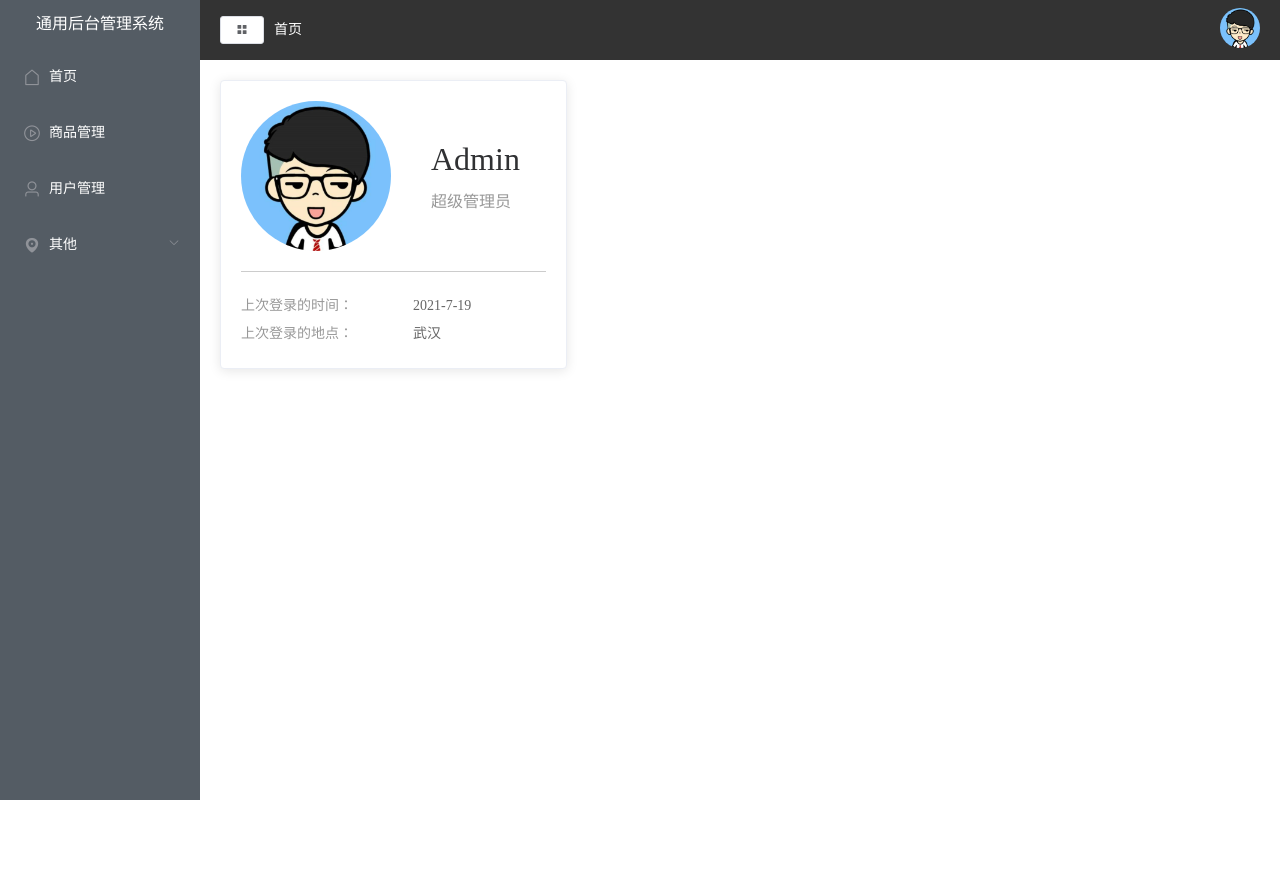
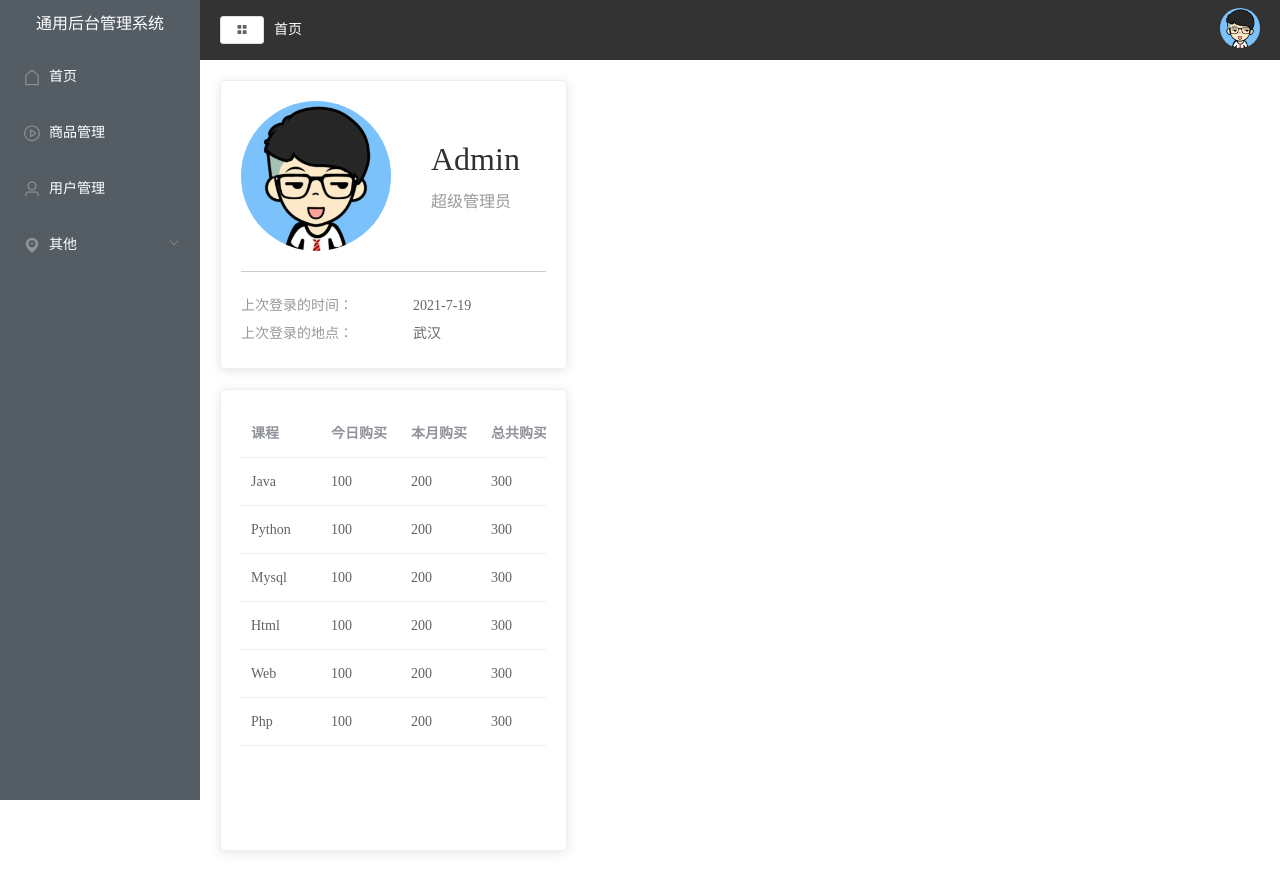
Before and after one commit to lining-lo/vue-project, a Vue app: page /#/home in a window 1280 px wide. Before the commit the page ends 800 px from the top, so only its background shows below. Built offline with nearby package versions, Linux system fonts and the light colour scheme.

Commit message:
home组件购买统计部分静态搭建

```diff
--- a/src/views/Home/index.vue
+++ b/src/views/Home/index.vue
@@ -14,6 +14,11 @@
           <p>上次登录的地点：<span>武汉</span></p>
         </div>
       </el-card>
+      <el-card class="box-card" style="margin-top: 20px;height: 460px;">
+        <el-table :data="tableData" style="width: 100%">
+          <el-table-column v-for="(v,k) in tableLabel" :prop="k" :label="v" />
+        </el-table>
+      </el-card>
     </el-col>
     <el-col :span="16">
       <div class="grid-content bg-purple-light"></div>
@@ -23,40 +28,93 @@
 
 <script>
 export default {
-  name: 'Home'
+  name: 'Home',
+  data() {
+    return {
+      tableData: [
+        {
+          name: "Java",
+          todayBuy: 100,
+          monthBuy: 200,
+          totalBuy: 300,
+        },
+        {
+          name: "Python",
+          todayBuy: 100,
+          monthBuy: 200,
+          totalBuy: 300,
+        },
+        {
+          name: "Mysql",
+          todayBuy: 100,
+          monthBuy: 200,
+          totalBuy: 300,
+        },
+        {
+          name: "Html",
+          todayBuy: 100,
+          monthBuy: 200,
+          totalBuy: 300,
+        },
+        {
+          name: "Web",
+          todayBuy: 100,
+          monthBuy: 200,
+          totalBuy: 300,
+        },
+        {
+          name: "Php",
+          todayBuy: 100,
+          monthBuy: 200,
+          totalBuy: 300,
+        }
+      ],
+      tableLabel:{
+        name:'课程',
+        todayBuy:'今日购买',
+        monthBuy:'本月购买',
+        totalBuy:'总共购买'
+      }
+    }
+  }
 }
 </script>
 
 <style lang="less" scoped>
-.user{
-  display:flex;
+.user {
+  display: flex;
   align-items: center;
   padding-bottom: 20px;
   margin-bottom: 20px;
   border-bottom: 1px solid #ccc;
-  img{
+
+  img {
     width: 150px;
     height: 150px;
-    border-radius:50%;
+    border-radius: 50%;
     margin-right: 40px;
   }
-  .userInfo{
-    .name{
+
+  .userInfo {
+    .name {
       font-size: 32px;
       margin-bottom: 10px;
     }
-    .access{
+
+    .access {
       color: #999;
     }
   }
 }
-.loginInfo{
-  p{
+
+.loginInfo {
+  p {
     line-height: 28px;
     font-size: 14px;
     color: #999;
-    span{
-      color:#666;
+
+    span {
+      color: #666;
       margin-left: 60px;
     }
   }
```
